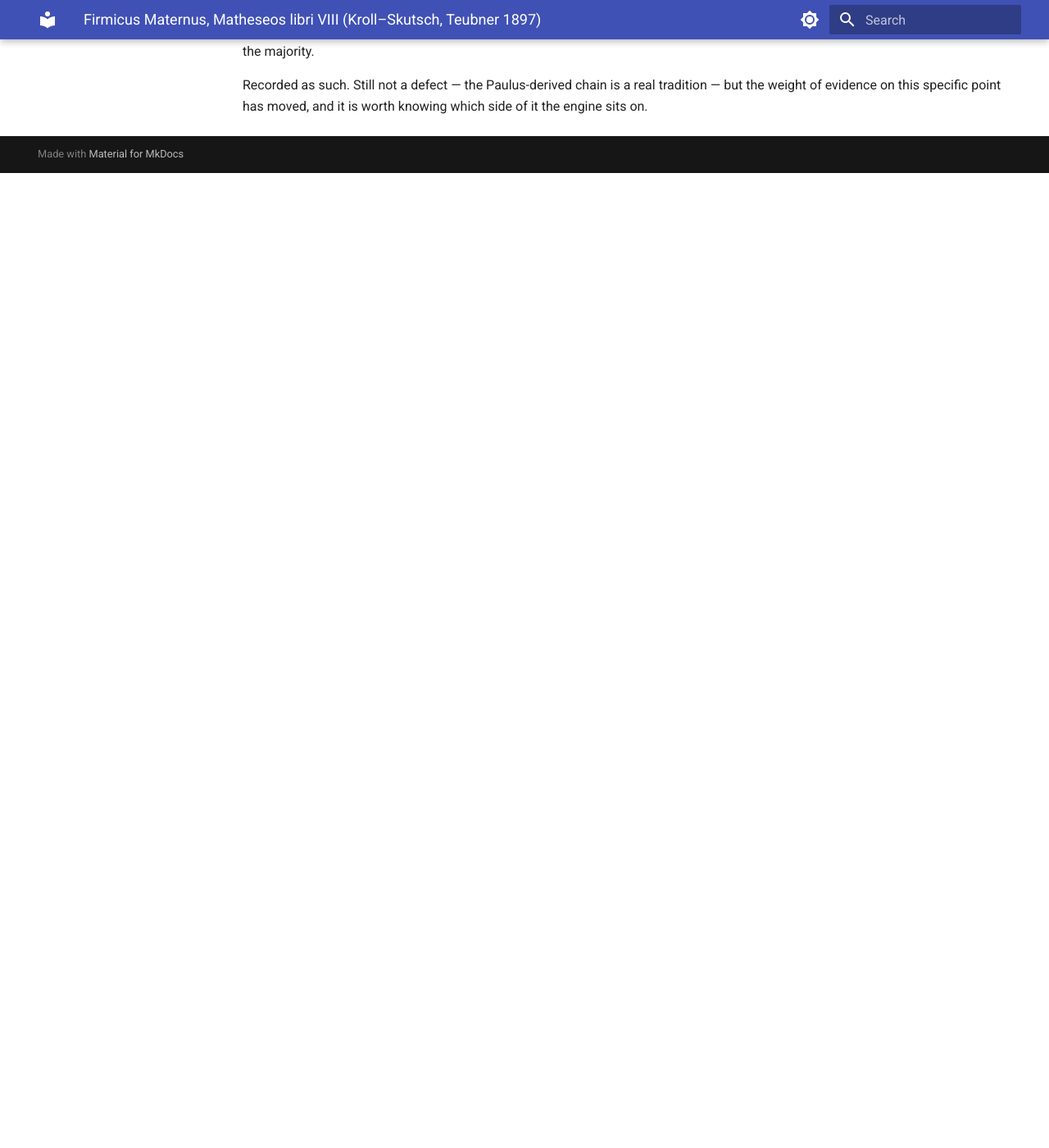
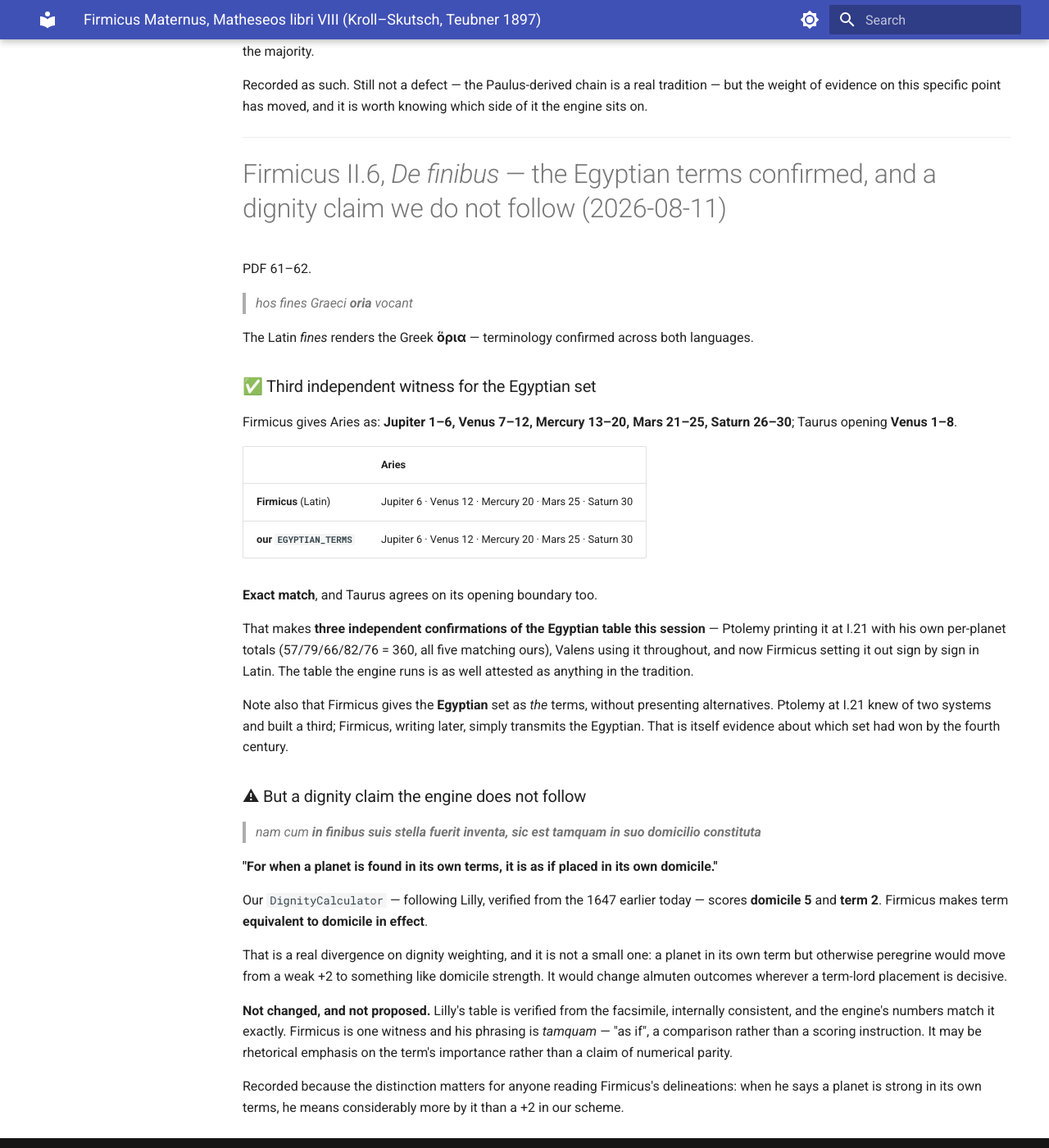
Before and after one commit to Bender1011001/traditional-astrology-engine, an MkDocs documentation site: the page built from docs/sources/firmicus_notes.md, in a window 1280 px wide and 1400 px high, scrolled down 9736 px. Shown: the whole window at 82% size. Built offline with MkDocs 1.6.1 and Material for MkDocs 9.7.7, drawn with Linux system fonts in a browser that asks for light colours; before the commit the page ends 9947 px from its top, so only the background shows below that.

Commit message:
Firmicus II.6: Egyptian terms confirmed a third time; a dignity claim we do not follow
PDF 61-62. "hos fines Graeci oria vocant" - the Latin fines renders the
Greek horia, terminology confirmed across both languages.

Firmicus gives Aries as Jupiter 1-6, Venus 7-12, Mercury 13-20, Mars
21-25, Saturn 26-30, and Taurus opening Venus 1-8. That matches
EGYPTIAN_TERMS exactly, boundary for boundary.

Three independent confirmations of the Egyptian table this session:
Ptolemy printing it at I.21 with his own per-planet totals of 57, 79,
66, 82 and 76 summing to 360, all five matching ours; Valens using it
throughout; and now Firmicus setting it out sign by sign in Latin. The
table the engine runs is as well attested as anything in the tradition.

Worth noting Firmicus gives the Egyptian set as THE terms, without
alternatives. Ptolemy at I.21 knew two systems and built a third;
Firmicus, later, simply transmits the Egyptian. That is evidence about
which set had won by the fourth century.

But he also makes a dignity claim we do not follow: "cum in finibus
suis stella fuerit inventa, sic est tamquam in suo domicilio
constituta" - when a planet is found in its own terms, it is as if
placed in its own domicile. Our DignityCalculator, following Lilly and
verified from the 1647 facsimile today, scores domicile 5 and term 2.

Not changed and not proposed. Lilly's table is verified, internally
consistent, and our numbers match it exactly. Firmicus is one witness
and his word is "tamquam", as if - a comparison rather than a scoring
instruction, possibly rhetorical emphasis rather than a claim of
numerical parity.

Recorded because it matters for reading his delineations: when Firmicus
says a planet is strong in its own terms he means considerably more by
it than a +2.

Co-Authored-By: Claude Opus 5 <noreply@anthropic.com>

```diff
--- a/docs/sources/firmicus_notes.md
+++ b/docs/sources/firmicus_notes.md
@@ -273,3 +273,42 @@ When only Ptolemy restricted action to three planets, that was one author's syst
 **With Firmicus independently agreeing, the position changes.** Two of the tradition's major sources, in two languages, exclude Jupiter and Saturn from *ever* signifying profession. Our engine can and does hand career to either. That is now a **majority position we depart from**, not one author's idiosyncrasy — the mirror image of the Lot of Fortune case, where Ptolemy was the outlier and we followed the majority.
 
 Recorded as such. Still not a defect — the Paulus-derived chain is a real tradition — but the weight of evidence on this specific point has moved, and it is worth knowing which side of it the engine sits on.
+
+---
+
+# Firmicus II.6, *De finibus* — the Egyptian terms confirmed, and a dignity claim we do not follow (2026-08-11)
+
+PDF 61–62.
+
+> *hos fines Graeci **oria** vocant*
+
+The Latin *fines* renders the Greek **ὅρια** — terminology confirmed across both languages.
+
+### ✅ Third independent witness for the Egyptian set
+
+Firmicus gives Aries as: **Jupiter 1–6, Venus 7–12, Mercury 13–20, Mars 21–25, Saturn 26–30**; Taurus opening **Venus 1–8**.
+
+| | Aries |
+|---|---|
+| **Firmicus** (Latin) | Jupiter 6 · Venus 12 · Mercury 20 · Mars 25 · Saturn 30 |
+| **our `EGYPTIAN_TERMS`** | Jupiter 6 · Venus 12 · Mercury 20 · Mars 25 · Saturn 30 |
+
+**Exact match**, and Taurus agrees on its opening boundary too.
+
+That makes **three independent confirmations of the Egyptian table this session** — Ptolemy printing it at I.21 with his own per-planet totals (57/79/66/82/76 = 360, all five matching ours), Valens using it throughout, and now Firmicus setting it out sign by sign in Latin. The table the engine runs is as well attested as anything in the tradition.
+
+Note also that Firmicus gives the **Egyptian** set as *the* terms, without presenting alternatives. Ptolemy at I.21 knew of two systems and built a third; Firmicus, writing later, simply transmits the Egyptian. That is itself evidence about which set had won by the fourth century.
+
+### ⚠ But a dignity claim the engine does not follow
+
+> *nam cum **in finibus suis stella fuerit inventa, sic est tamquam in suo domicilio constituta***
+
+**"For when a planet is found in its own terms, it is as if placed in its own domicile."**
+
+Our `DignityCalculator` — following Lilly, verified from the 1647 earlier today — scores **domicile 5** and **term 2**. Firmicus makes term **equivalent to domicile in effect**.
+
+That is a real divergence on dignity weighting, and it is not a small one: a planet in its own term but otherwise peregrine would move from a weak +2 to something like domicile strength. It would change almuten outcomes wherever a term-lord placement is decisive.
+
+**Not changed, and not proposed.** Lilly's table is verified from the facsimile, internally consistent, and the engine's numbers match it exactly. Firmicus is one witness and his phrasing is *tamquam* — "as if", a comparison rather than a scoring instruction. It may be rhetorical emphasis on the term's importance rather than a claim of numerical parity.
+
+Recorded because the distinction matters for anyone reading Firmicus's delineations: when he says a planet is strong in its own terms, he means considerably more by it than a +2 in our scheme.
```
